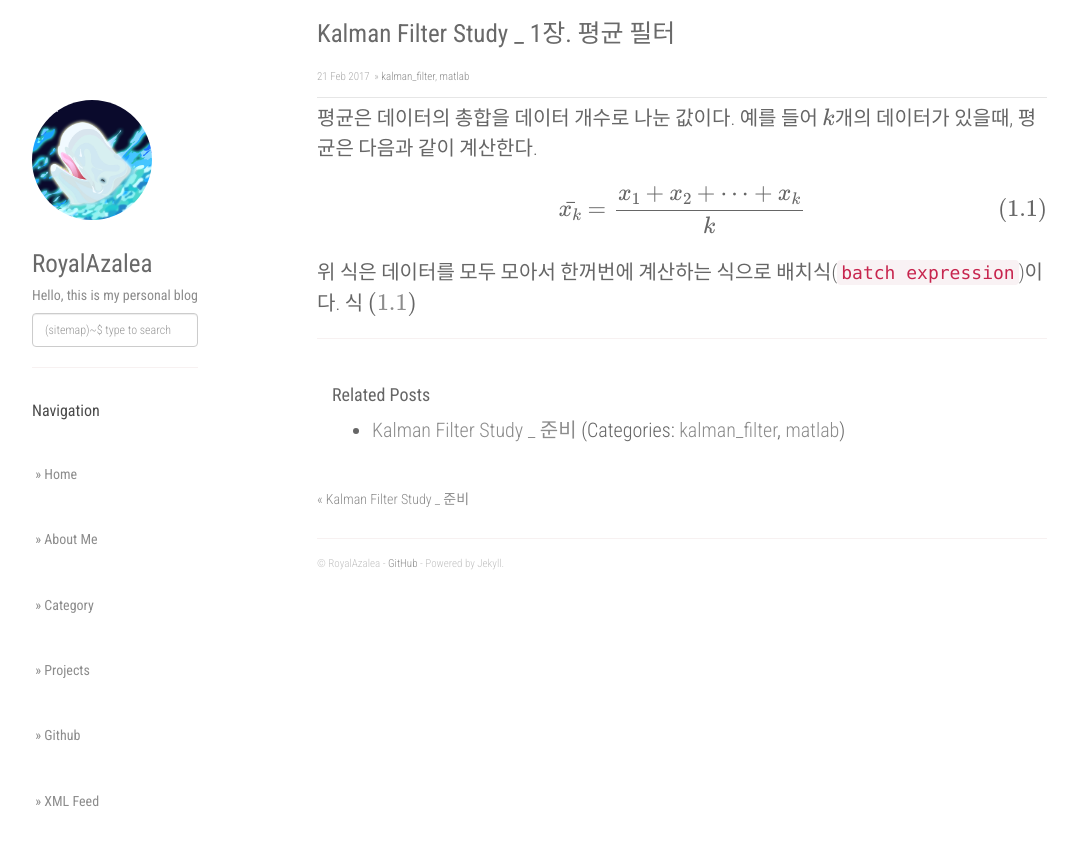
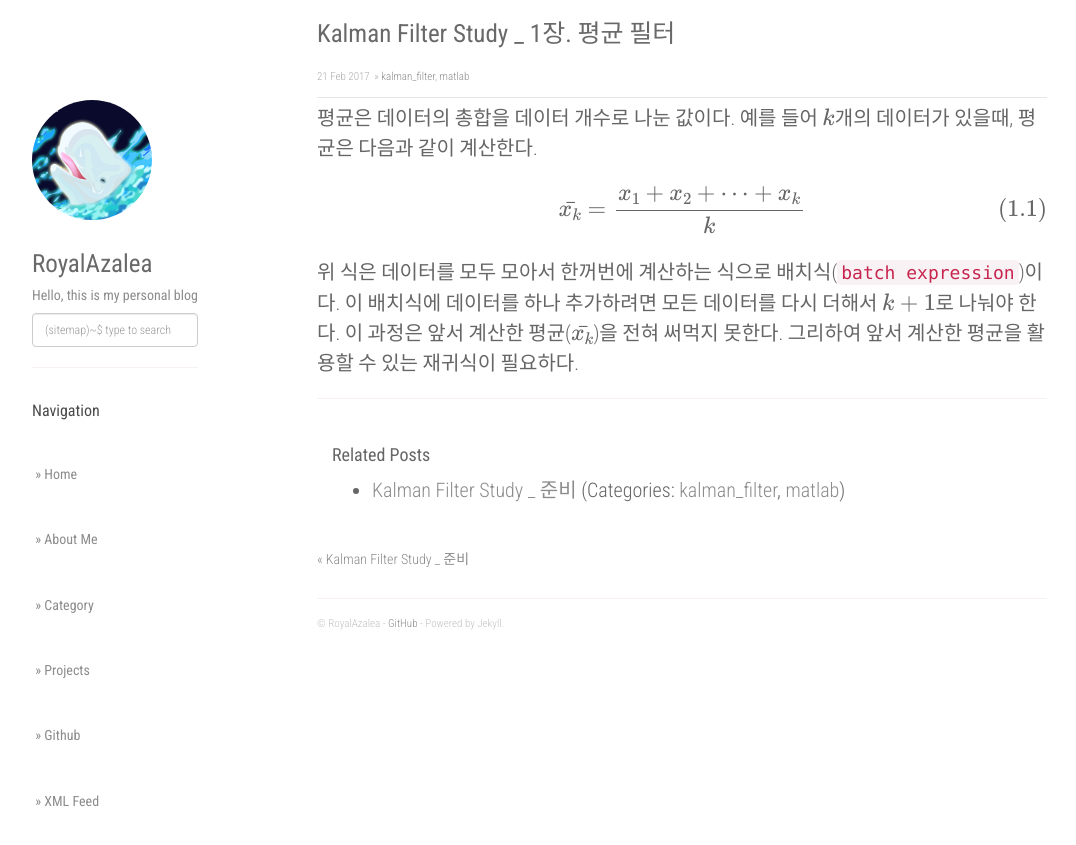
Before and after one commit to RoyalAzalea/RoyalAzalea.github.io, a Jekyll site: the page built from _posts/kalman-filter-study/2017-02-21-kalman-filter-study2.md, in a window 1280 px wide. Shown: the top 845 px of the page, without its empty margins (53-1129 px from the left). Built offline with Jekyll 4.4.1, drawn with Linux system fonts in a browser that asks for light colours; nearby versions of some CDN libraries; formulas are drawn with MathJax 3.

Commit message:
update_test

```diff
--- a/_posts/kalman-filter-study/2017-02-21-kalman-filter-study2.md
+++ b/_posts/kalman-filter-study/2017-02-21-kalman-filter-study2.md
@@ -13,4 +13,6 @@ $$
 $$
 
 위 식은 데이터를 모두 모아서 한꺼번에 계산하는 식으로 배치식(`batch expression`)이다.
-식 $(\ref{1.1})$
+이 배치식에 데이터를 하나 추가하려면 모든 데이터를 다시 더해서 $k+1$로 나눠야 한다.
+이 과정은 앞서 계산한 평균($\bar{x_k}$)을 전혀 써먹지 못한다. 그리하여 앞서 계산한
+평균을 활용할 수 있는 재귀식이 필요하다.
```
